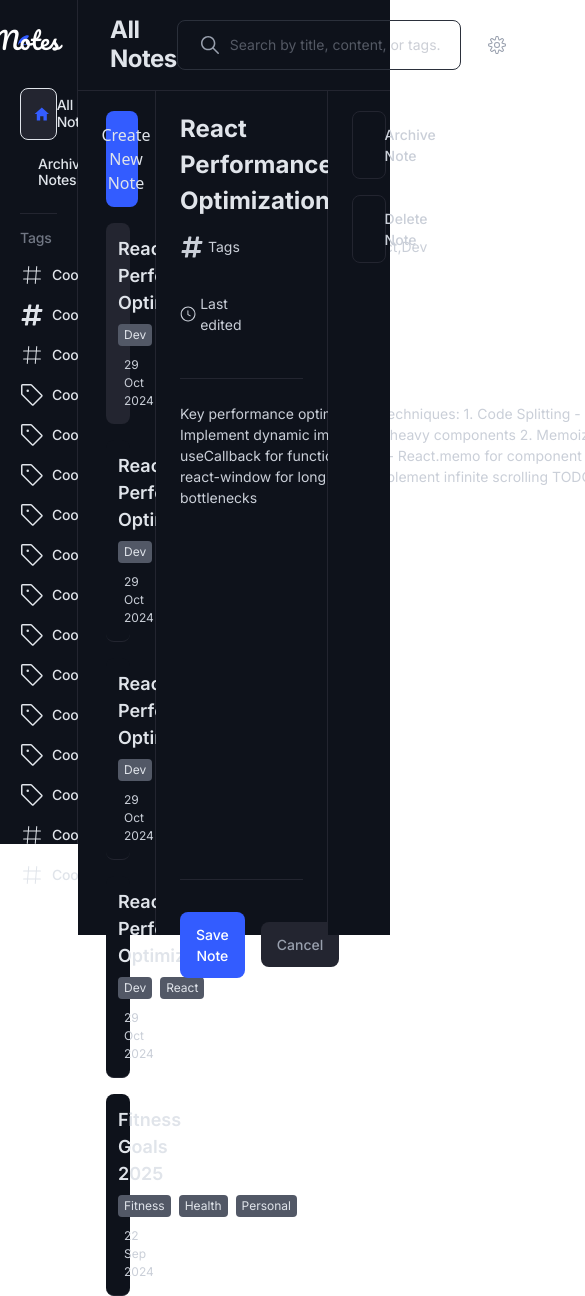
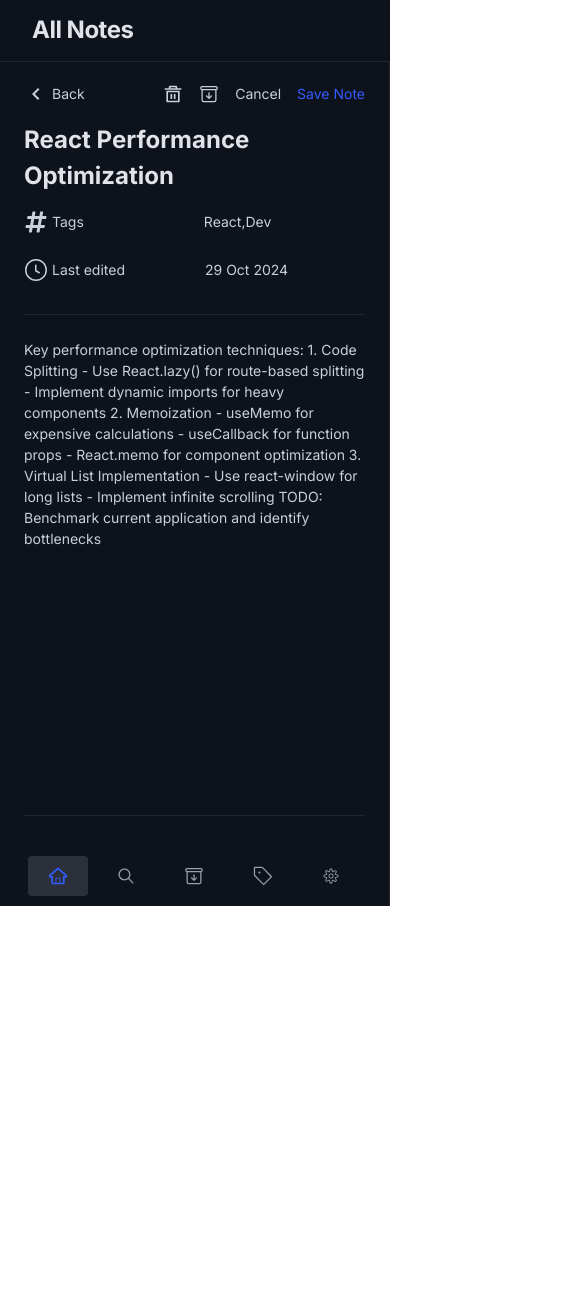
Before and after one commit to MuhammedZeki/Note-taking-App, a React (Vite) app: page / in a window 390 px wide. Shown: the top 1296 px of the page, 585 px wide, since content can reach past the window. After the commit the page ends 906 px from the top, so only its background shows below. Built offline with nearby package versions, Linux system fonts and the light colour scheme.

Commit message:
AllNotes responsive is done

```diff
--- a/src/pages/home/Home.jsx
+++ b/src/pages/home/Home.jsx
@@ -6,18 +6,22 @@ import { FaHashtag } from "react-icons/fa";
 import { GoClock } from "react-icons/go";
 import { IoArchiveOutline } from "react-icons/io5";
 import { RiDeleteBin5Line } from "react-icons/ri";
+import { MdKeyboardArrowLeft } from "react-icons/md";
+import { TiHomeOutline } from "react-icons/ti";
+import { GoTag } from "react-icons/go";
+
 const Home = () => {
   return (
     <div className="h-screen flex">
-      <div className="w-[20%]">
+      <div className="lg:w-[20%] lg:block hidden">
         <SideBar />
       </div>
-      <div className="w-[80%] bg-[#0E121B] flex flex-col">
+      <div className="w-full lg:w-[80%]  bg-[#0E121B] flex flex-col">
         <div className="flex items-center justify-between px-8 py-4 border-b border-b-[#232530]">
           <span className="text-[#E0E4EA] font-inter font-bold text-2xl tracking-[-0.5px] leading-[120%]">
             All Notes
           </span>
-          <div className="flex items-center gap-6">
+          <div className="lg:flex lg:items-center lg:gap-6 hidden">
             <label
               className="border rounded-lg border-[#2B303B] flex items-center px-5 py-3 gap-2"
               htmlFor="search"
@@ -35,7 +39,7 @@ const Home = () => {
           </div>
         </div>
         <div className="h-screen flex">
-          <div className="bg-[#0E121B] w-[25%] border-r border-r-[#232530] flex flex-col gap-4 px-7 py-5">
+          <div className="bg-[#0E121B] lg:w-[25%]  hidden border-r border-r-[#232530] lg:flex lg:flex-col lg:gap-4 lg:px-7 lg:py-5">
             <button className="flex items-center justify-center gap-2 bg-[#335CFF] rounded-lg px-4 py-3 text-[#E0E4EA] font-,nter font-medium tracking-[120%] leading-[-0.2px] text-md">
               <GoPlus className="text-[#E0E4EA] w-6 h-6" />
               Create New Note
@@ -136,7 +140,25 @@ const Home = () => {
               </div>
             </div>
           </div>
-          <div className="bg-[#0E121B] w-[55%] border-r border-r-[#232530] px-6 py-5 flex flex-col gap-4">
+          <div className="bg-[#0E121B] w-full lg:w-[55%] border-r border-r-[#232530] px-6 py-5 flex flex-col gap-4">
+            <div className="flex items-center justify-between w-full lg:hidden">
+              <div className="flex items-center gap-1">
+                <MdKeyboardArrowLeft className="text-[#CACFD8] w-6 h-6" />
+                <span className="text-[#CACFD8] font-inter font-normal text-sm tracking-[130%] leading-[-0.2px]">
+                  Back
+                </span>
+              </div>
+              <div className="flex items-center justify-center gap-4">
+                <RiDeleteBin5Line className="text-[#CACFD8] w-5 h-5" />
+                <IoArchiveOutline className="text-[#CACFD8] w-5 h-5" />
+                <span className="text-[#CACFD8] font-inter font-normal text-sm tracking-[130%] leading-[-0.2px]">
+                  Cancel
+                </span>
+                <span className="text-[#335CFF] font-inter font-normal text-sm tracking-[130%] leading-[-0.2px]">
+                  Save Note
+                </span>
+              </div>
+            </div>
             <div className="text-[#E0E4EA] font-inter font-bold text-2xl leading-[-0.5px] tracking-[120%]">
               React Performance Optimization
             </div>
@@ -164,9 +186,8 @@ const Home = () => {
               <textarea
                 name=""
                 id=""
-                cols={80}
                 rows={22}
-                className=" text-[#CACFD8] font-inter font-normal text-sm tracking-[130%] leading-[-0.2px] py-2 resize-none"
+                className="w-full text-[#CACFD8] font-inter font-normal text-sm tracking-[130%] leading-[-0.2px] py-2 resize-none"
               >
                 Key performance optimization techniques: 1. Code Splitting - Use
                 React.lazy() for route-based splitting - Implement dynamic
@@ -178,7 +199,7 @@ const Home = () => {
                 identify bottlenecks
               </textarea>
             </div>
-            <div className="flex items-center gap-4 pt-4">
+            <div className="hidden lg:flex lg:items-center lg:gap-4 lg:pt-4">
               <button className="bg-[#335CFF] text-white rounded-lg px-4 py-3 font-inter font-medium text-sm tracking-[120%] leading-[-0.2px]">
                 Save Note
               </button>
@@ -186,8 +207,47 @@ const Home = () => {
                 Cancel
               </button>
             </div>
+            <div className="lg:hidden mt-6 flex items-center justify-around">
+              <div className="flex flex-col items-center justify-center gap-2 px-5 py-2.5 sm:py-1 bg-[#2B303B] rounded-sm">
+                <TiHomeOutline className="text-[#335CFF] w-5 h-5" />
+                <span className="text-[#335CFF] hidden sm:block font-inter font-normal text-xs tracking-[120%] leading-[-0.2px]">
+                  Home
+                </span>
+              </div>
+              <div className=" h-12 border-r border-r-[#232530] hidden sm:block"></div>
+              <div className="flex flex-col items-center justify-center gap-2 px-5 py-1  rounded-sm">
+                <IoIosSearch className="text-[#99A0AE] w-5 h-5" />
+                <span className="text-[#99A0AE] hidden sm:block font-inter font-normal text-xs tracking-[120%] leading-[-0.2px]">
+                  Search
+                </span>
+              </div>
+              <div className=" h-12 border-r border-r-[#232530] hidden sm:block"></div>
+
+              <div className="flex flex-col items-center justify-center gap-2 px-5 py-1  rounded-sm">
+                <IoArchiveOutline className="text-[#99A0AE] w-5 h-5" />
+                <span className="text-[#99A0AE] hidden sm:block font-inter font-normal text-xs tracking-[120%] leading-[-0.2px]">
+                  Archived
+                </span>
+              </div>
+              <div className=" h-12 border-r border-r-[#232530] hidden sm:block"></div>
+
+              <div className="flex flex-col items-center justify-center gap-2 px-5 py-1  rounded-sm">
+                <GoTag className="text-[#99A0AE] w-5 h-5" />
+                <span className="text-[#99A0AE] hidden sm:block font-inter font-normal text-xs tracking-[120%] leading-[-0.2px]">
+                  Tags
+                </span>
+              </div>
+              <div className=" h-12 border-r border-r-[#232530] hidden sm:block"></div>
+
+              <div className="flex flex-col items-center justify-center gap-2 px-5 py-1  rounded-sm">
+                <CiSettings className="text-[#99A0AE] w-5 h-5" />
+                <span className="text-[#99A0AE] hidden sm:block font-inter font-normal text-xs tracking-[120%] leading-[-0.2px]">
+                  Settings
+                </span>
+              </div>
+            </div>
           </div>
-          <div className="bg-[#0E121B] w-[20%] px-6 py-5 flex flex-col gap-4">
+          <div className="bg-[#0E121B] hidden  lg:w-[20%] lg:px-6 lg:py-5 lg:flex lg:flex-col lg:gap-4">
             <div className="border border-[#232530] rounded-lg flex items-center gap-4 px-4 py-3">
               <IoArchiveOutline className="text-[#CACFD8] w-5 h-5" />
               <span className="font-inter font-medium tracking-[120%] leading-[-0.2px] text-sm text-[#CACFD8]">
```
